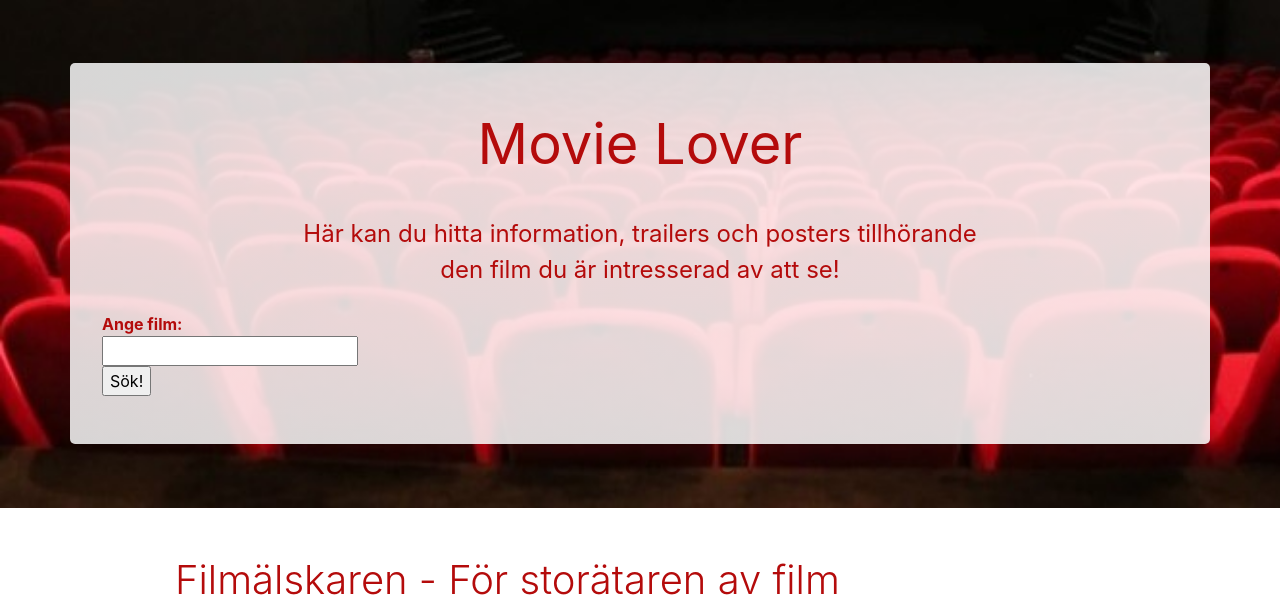
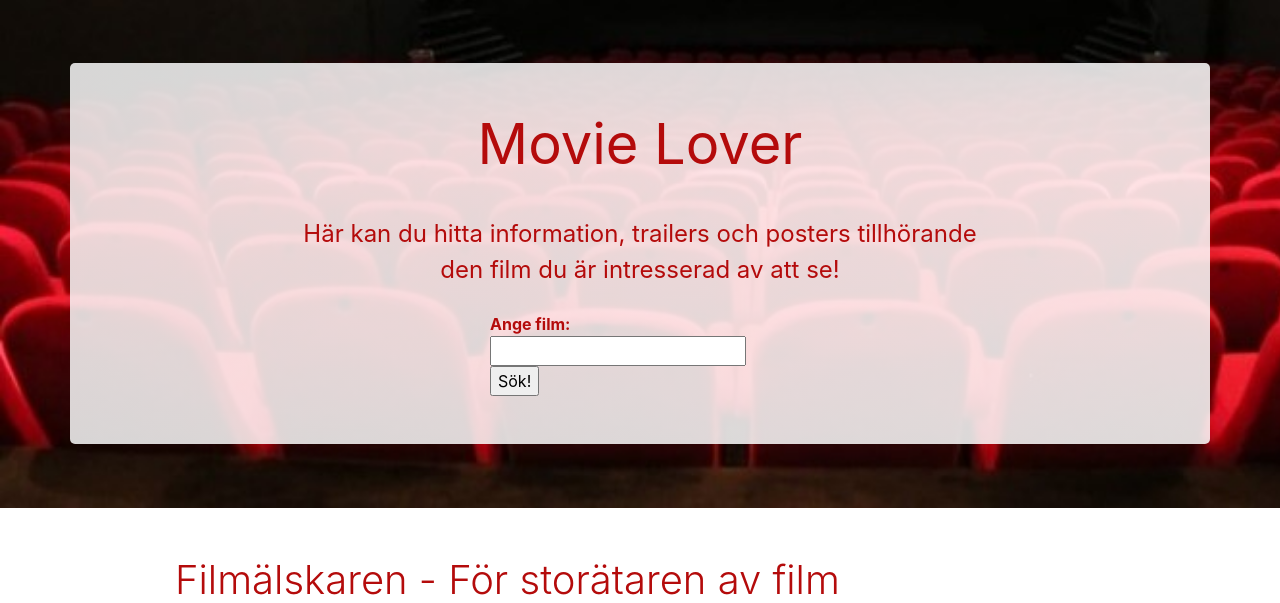
Before and after one commit to maxRudander/movie-lover, a Flask app: page / in a window 1280 px wide. Shown: the part 57-660 px from the top of the page. Run offline with Flask 2, Linux system fonts and the light colour scheme; some libraries are stand-ins or nearby versions.

Commit message:
Small css change

```diff
--- a/Topcats/static/css/style.css
+++ b/Topcats/static/css/style.css
@@ -126,7 +126,8 @@ h1.home {
 }
 
 div.search_field {
-	box-align: center;
+	max-width: 300px; /*måste korrigeras */
+	margin: 0 auto;
 }
 
 div.jumbotron.home {
```
